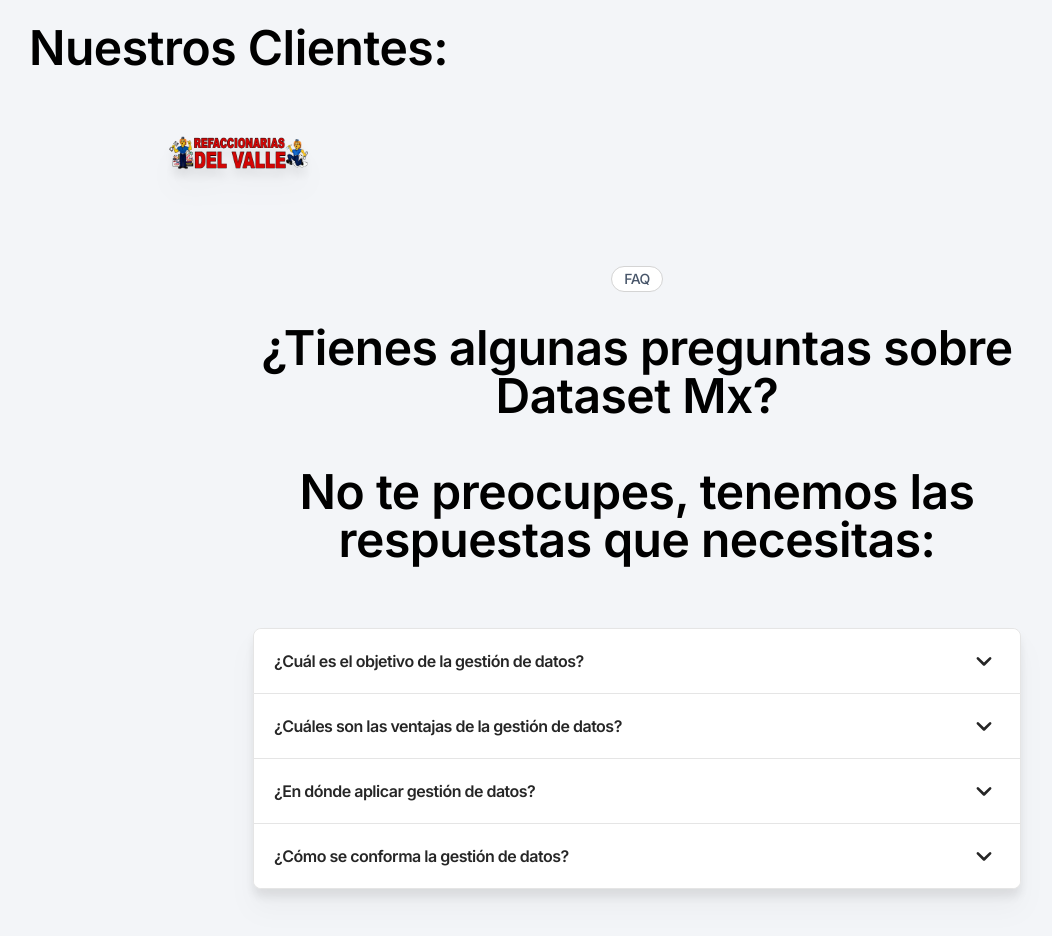
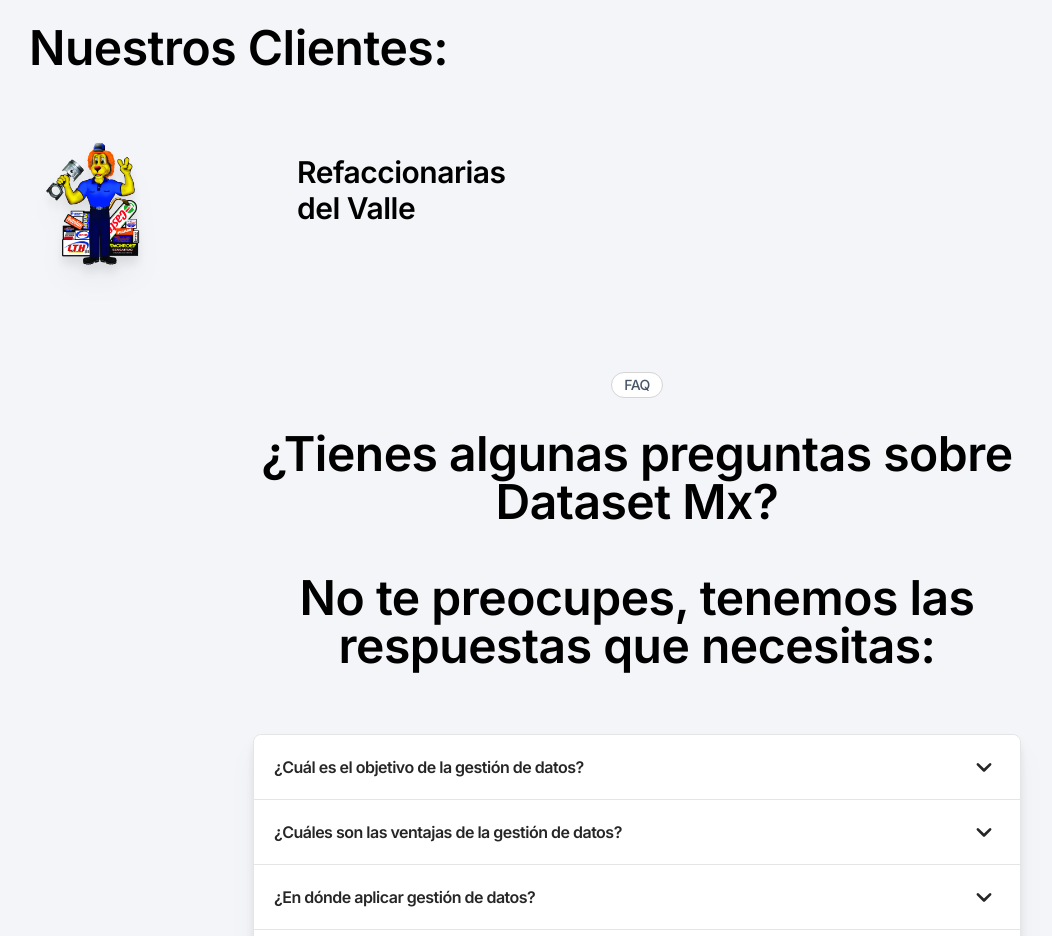
Before and after one commit to Lunnajera/lunnajera.github.io, a Next.js app: page / in a window 1280 px wide. Shown: the part 4580-5516 px from the top of the page, without its empty margins (3-1055 px from the left). Built offline with nearby package versions, Linux system fonts and the light colour scheme.

Commit message:
changing client 1 image

```diff
--- a/components/Columns_clients/Columns_clients.js
+++ b/components/Columns_clients/Columns_clients.js
@@ -6,11 +6,11 @@ import { v4 as uuid } from "uuid";
 const ColumnData = [
     {
         id: uuid(),
-        title: "",
+        title: "Refaccionarias del Valle",
         content:
             "",
-        align: "left",
-        image: "/logo_mobil.png",
+        align: "center",
+        image: "/valle.png",
         width: "800",
         height: "190"
     }
```
Also changed, not shown: public/valle.png (added).
